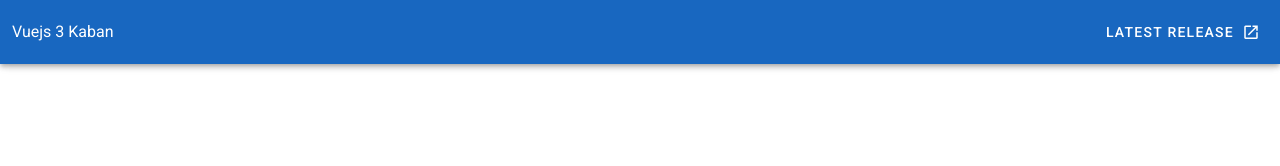
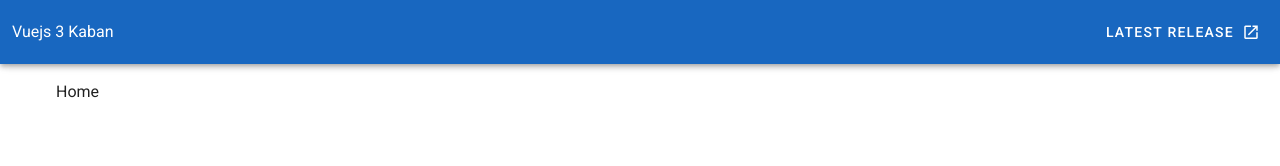
Before and after one commit to elvishuges/Todo-List-Vue-JS-3-Composition-API-with-Pinia-Firebase-9-Vite-, a Vue app: page /home in a window 1280 px wide. Shown: the top 166 px of the page. Built offline with nearby package versions, Linux system fonts and the light colour scheme.

Commit message:
refatorando alguns trechos de código

```diff
--- a/package.json
+++ b/package.json
@@ -8,6 +8,7 @@
     "lint": "vue-cli-service lint"
   },
   "dependencies": {
+    "@vueuse/core": "^10.2.1",
     "core-js": "^3.8.3",
     "vue": "^3.2.13",
     "vue-router": "^4.2.2",
--- a/src/components/TodoItemList.vue
+++ b/src/components/TodoItemList.vue
@@ -1,5 +1,5 @@
 <template>
-  <div class="todo-item-list-content" @dragover.prevent="dragOver" @drop="drop">
+  <div class="todo-item-list-content" @dragover.prevent="dragOver" @drop="onDrop">
     <v-card
       class="todo-item-list-card"
       :style="{ background: props.backgroundColor }"
@@ -51,7 +51,7 @@ const itensNumbers = computed(() => {
   return props.items.length;
 });
 
-function drop(event) {
+function onDrop(event) {
   event.preventDefault();
   if (event.dataTransfer.getData('text/plain')) {
     const dropedCard = JSON.parse(event.dataTransfer.getData('text/plain'));
--- a/src/views/HomePage.vue
+++ b/src/views/HomePage.vue
@@ -1,7 +1,7 @@
 <template>
   <v-container class="">
     <v-row>
-      <v-col></v-col>
+      <v-col>Home</v-col>
     </v-row>
   </v-container>
 </template>
--- a/src/views/KabanPage.vue
+++ b/src/views/KabanPage.vue
@@ -61,6 +61,7 @@ function addItemTodo(newTodo) {
 function onRemoveItemTodo(index) {
   todo.splice(index, 1)[0];
 }
+
 function onRemoveItemDoing(index) {
   doing.splice(index, 1)[0];
 }
```
Also changed, not shown: 2 other files (tests, documents, lock files or other folders).
